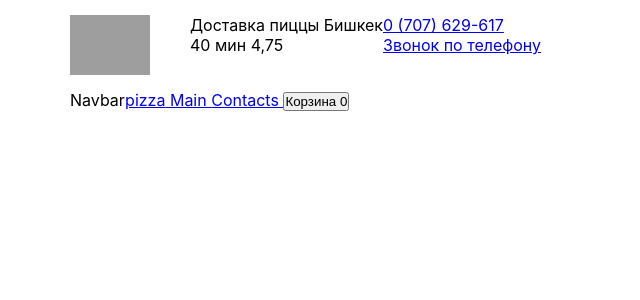
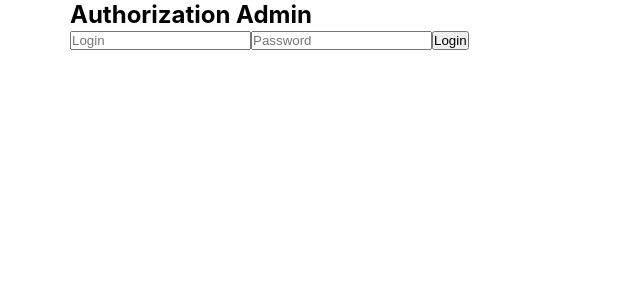
Before and after one commit to Amanbek22/my-pizza, a React (Create React App) app: page /admin in a window 1280 px wide. Shown: the top 300 px of the page, without its empty margins (0-640 px from the left). Built offline with nearby package versions, Linux system fonts and the light colour scheme; grey boxes are pictures that could not be loaded.

Commit message:
feat: add admin routing and prototyp of login

```diff
--- a/src/App.js
+++ b/src/App.js
@@ -9,26 +9,31 @@ import {
 } from "react-router-dom";
 import Main from './pages/main/Main.jsx';
 import Contacts from './pages/Contacts.jsx';
+import Admin from './pages/admin/Admin.jsx';
 
 function App() {
   const [basket, setBasket] = useState(JSON.parse(localStorage.getItem("basket")) || [])
-
   return (
-    <Router>
     <div className="App">
+      <Switch>
+        <Route exact path="/">
           <Header />
           <Navbar basket={basket} />
-
-        <Switch>
-          <Route exact path="/">
           <Main setBasket={setBasket} />
         </Route>
         <Route path="/contacts">
+          <Header />
+          <Navbar basket={basket} />
           <Contacts />
+        </Route>
+        <Route path="/admin">
+          <Admin />
+        </Route>
+        <Route path="/dashboard">
+          Dashboard
         </Route>
       </Switch>
     </div>
-    </Router>
   );
 }
 
--- a/src/componets/pizzaCard/PizzaCard.jsx
+++ b/src/componets/pizzaCard/PizzaCard.jsx
@@ -3,17 +3,14 @@ import css from "./PizzaCard.module.css"
 
 export default function PizzaCard({ setBasket, ...props }) { // props = { name: "", description: "", price: 1, id: 1 }
     const onSelect = () => {
+        let count = 0;
         const basket = JSON.parse(localStorage.getItem("basket")) || []
-        basket.forEach((item, index) => {
+        basket.forEach((item) => {
             if (item.id === props.id) {
-                return null
-            }else if (index === basket.length - 1)  {
-                basket.push(props)
-                localStorage.setItem("basket", JSON.stringify(basket))
-                setBasket(basket)
+                count++
             }
         })
-        if (basket.length === 0) {
+        if (count === 0)  {
             basket.push(props)
             localStorage.setItem("basket", JSON.stringify(basket))
             setBasket(basket)
--- a/src/index.js
+++ b/src/index.js
@@ -3,10 +3,15 @@ import ReactDOM from 'react-dom';
 import './index.css';
 import App from './App';
 import reportWebVitals from './reportWebVitals';
+import {
+  BrowserRouter as Router,
+} from "react-router-dom";
 
 ReactDOM.render(
   <React.StrictMode>
-    <App />
+    <Router>
+      <App />
+    </Router>
   </React.StrictMode>,
   document.getElementById('root')
 );
--- /dev/null
+++ b/src/pages/admin/Admin.jsx
@@ -0,0 +1,20 @@
+import { useHistory } from "react-router-dom";
+
+
+export default function Admin() {
+    const history = useHistory()
+
+    const submit = (e) => {
+        e.preventDefault();
+        // TODO: remove after authorize logic
+        history.push("/dashboard")
+    }
+    return <div className="container">
+        <h2>Authorization Admin</h2>
+        <form onSubmit={submit}>
+            <input type="text" placeholder="Login" />
+            <input type="password" placeholder="Password" />
+            <button>Login</button>
+        </form>
+    </div>;
+}
--- a/src/pages/main/Main.jsx
+++ b/src/pages/main/Main.jsx
@@ -11,7 +11,6 @@ export default function Main(props) {
             .then((res) => res.json())
             .then((data) => {
                 // Pizza Data
-                console.log(data.data.data);
                 setPizzas(data.data.data)
             })
             .catch((error) => console.log(error))
```
Lines whose indentation alone changed are shown as unchanged.
